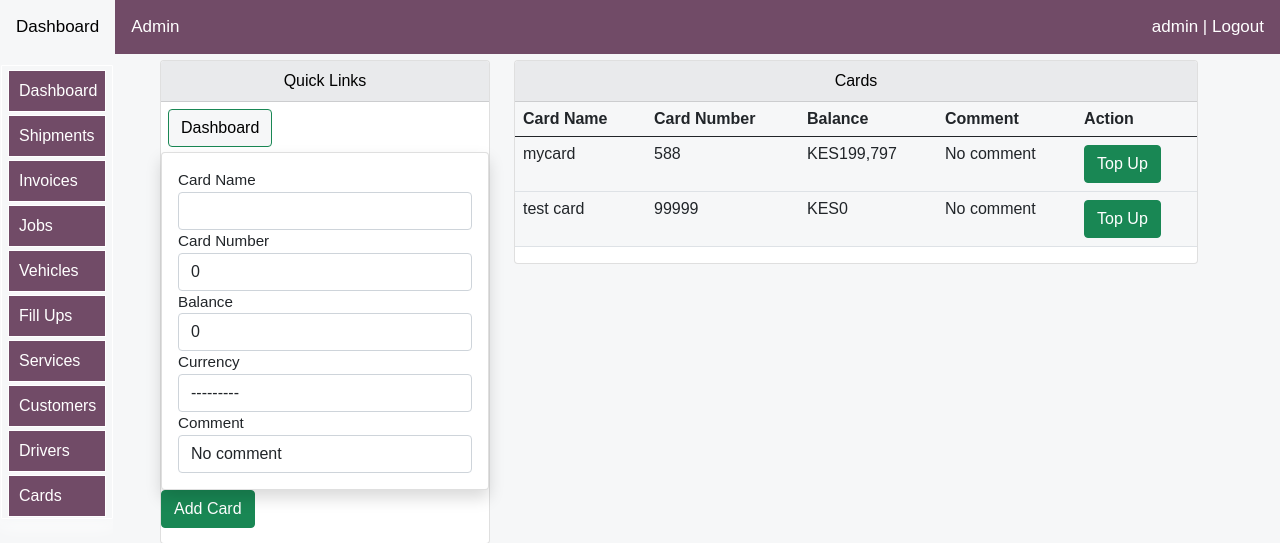
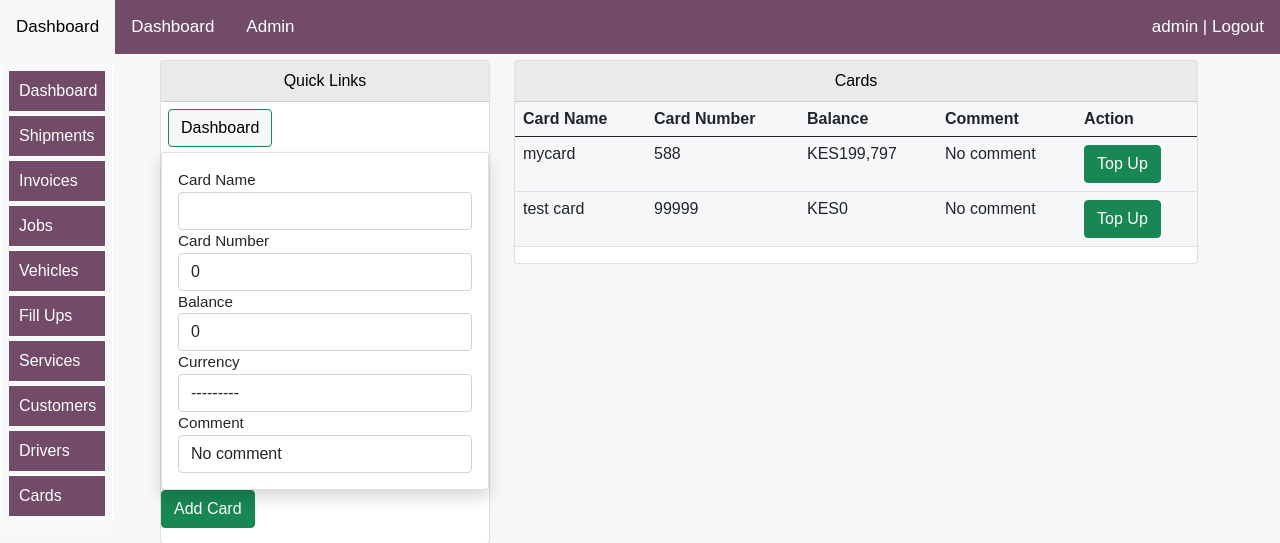
Before and after one commit to Ahmed-Muse/alwenprojectrepo, a Django app: page /logistics/cards in a window 1280 px wide. Shown: the top 543 px of the page. Run offline with Django 3.2, Linux system fonts and the light colour scheme; a user stored in the database is signed in; data comes from the database, SQL or seed files in the repository; some libraries are stand-ins or nearby versions.

Commit message:
test change

```diff
--- a/logistics/templates/bases/log-topnavbar.html
+++ b/logistics/templates/bases/log-topnavbar.html
@@ -81,6 +81,7 @@
     <div class="topnav" id="myTopnav">
 
       <a  href="{% url 'logistics:logistics-dashboard' %}">Dashboard </a>
+      <a  href="{% url 'logistics:logistics-dashboard' %}">Dashboard </a>
       {% if request.user.is_superuser %}
 
       <a href="/admin">Admin</a>
```
